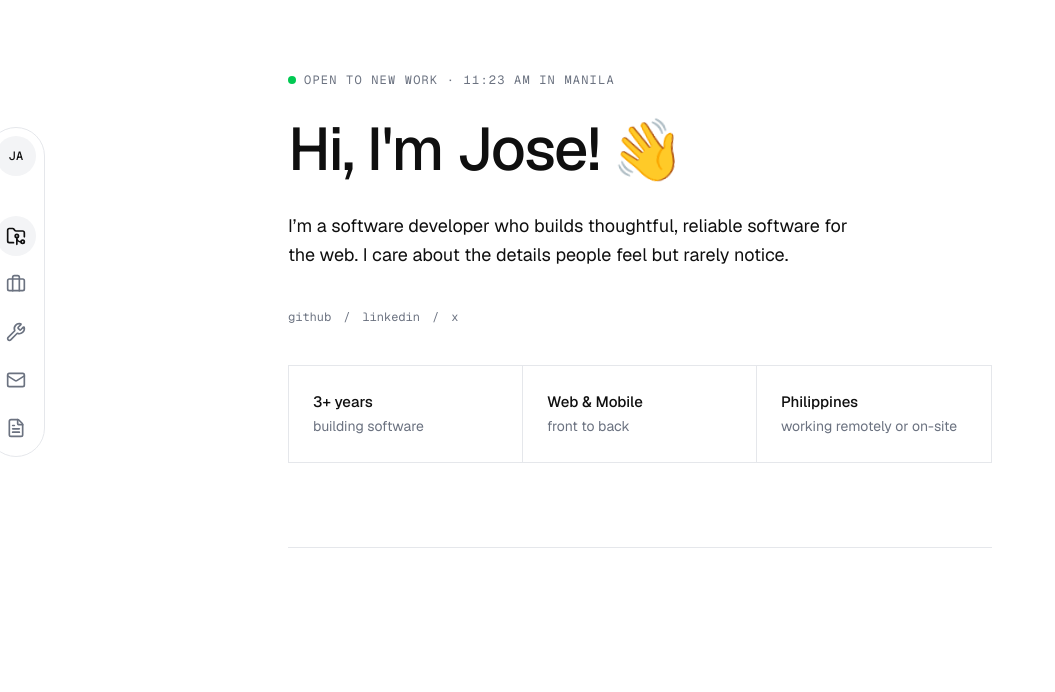
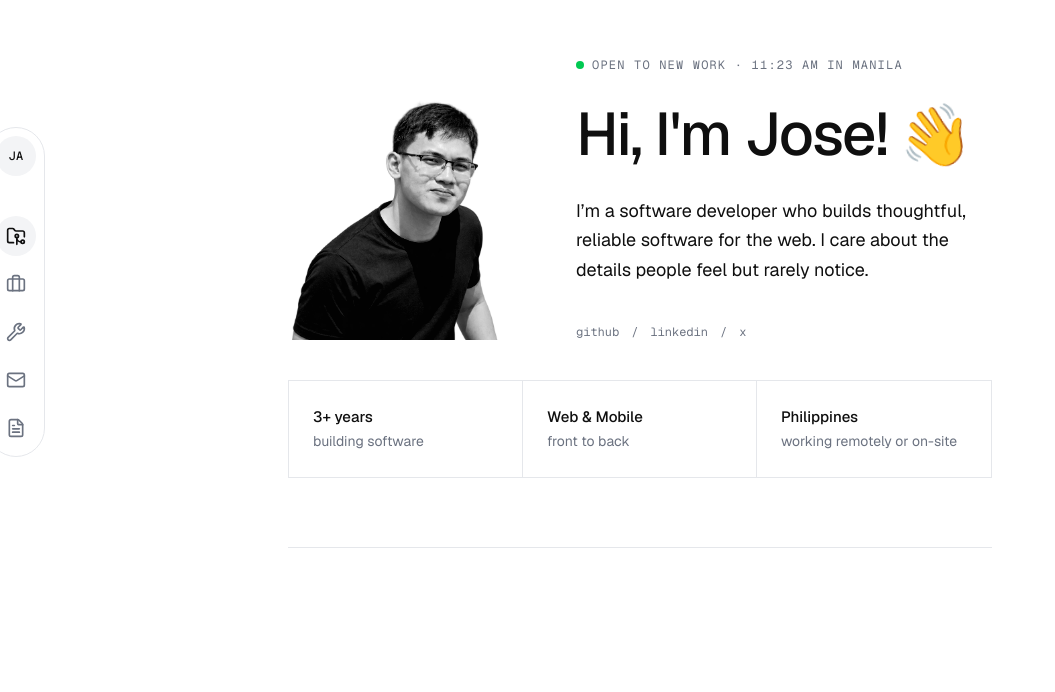
Before and after one commit to josegerryacevedo/personal-portfolio, a Next.js app: page / in a window 1280 px wide. Shown: the part 108-800 px from the top of the page, without its empty margins (0-1055 px from the left). Built offline with nearby package versions, Linux system fonts and the light colour scheme.

Commit message:
Remove unused buildout.txt and fix_footer.js files; add new profile image to public/images directory; update Hero component to include profile image with enhanced layout.

```diff
--- a/fix_footer.js
+++ /dev/null
@@ -1,28 +0,0 @@
-const fs = require("fs");
-const p = "c:/Users/joseg/OneDrive/Desktop/portfolio/src/components/Footer.tsx";
-let s = fs.readFileSync(p, "utf8");
-// add import after "use client"
-if (!s.includes('import { Reveal, RevealItem }')) {
-  s = s.replace('"use client";\n', '"use client";\n\nimport { Reveal, RevealItem } from "@/components/reveal";\n');
-}
-const oldStr = `    <footer className="w-full py-6 mt-auto">
-      <div className="mx-auto max-w-3xl flex flex-col sm:flex-row items-center justify-between gap-4 px-4 sm:px-6 md:px-8">
-        <div className="flex items-center gap-2">
-          <span className="text-xs font-mono text-muted">© {new Date().getFullYear()} Jose Gerry Acevedo</span>
-        </div>
-        <div className="flex items-center gap-4 text-xs font-mono text-muted">
-          <a href="https://github.com/josegerryacevedo" target="_blank" rel="noopener noreferrer" className="transition-colors hover:text-foreground">
-            github
-          </a>
-          <a href="https://linkedin.com/in/josegerryacevedo" target="_blank" rel="noopener noreferrer" className="transition-colors hover:text-foreground">
-            linkedin
-          </a>
-          <a href="mailto:josegerryacevedojr@gmail.com" className="transition-colors hover:text-foreground">
-            email
-          </a>
-        </div>
-      </div>
-    </footer>`;
-// We don't know exact; do simpler replacements instead
-fs.writeFileSync(p, s);
-console.log("done");
--- a/src/components/Hero.tsx
+++ b/src/components/Hero.tsx
@@ -2,6 +2,7 @@
 
 import { useEffect, useRef, useState } from "react";
 import { motion, useReducedMotion } from "motion/react";
+import Image from "next/image";
 import { SectionContainer } from "@/components/section-container";
 import { CYCLE, FLASH_END, JUMP_SPAN, START_DELAY } from "@/lib/hero-timing";
 import { BladeFlash } from "@/components/blade-flash";
@@ -63,6 +64,24 @@ return (
     >
 <div className="flex-1 flex flex-col justify-center">
         <SectionContainer className="flex flex-col gap-6">
+          <div className="grid grid-cols-1 lg:grid-cols-[240px_1fr] gap-x-12 items-end">
+            <motion.div
+              initial={prefersReducedMotion ? false : { opacity: 0, y: 12 }}
+              animate={{ opacity: 1, y: 0 }}
+              transition={{ delay: 0.25, duration: 0.6, ease: "easeOut" }}
+              className="w-40 lg:w-full mb-6 lg:mb-0"
+            >
+              <Image
+                src="/images/profile.png"
+                alt="Portrait of Jose Gerry Acevedo"
+                width={715}
+                height={715}
+                priority
+                sizes="(min-width: 1024px) 240px, 160px"
+                className="w-full h-auto grayscale contrast-125 mix-blend-multiply"
+              />
+            </motion.div>
+
               <motion.div
                 className="flex flex-col gap-6"
                 variants={containerVariants}
@@ -133,6 +152,7 @@ return (
           </motion.span>
         </motion.h1>
 
+
         <motion.p
           custom={0.25}
           variants={itemVariants}
@@ -174,6 +194,7 @@ return (
           </a>
         </motion.div>
       </motion.div>
+        </div>
 
       <motion.div
         className="mt-4 grid grid-cols-1 sm:grid-cols-3 border border-border divide-y sm:divide-y-0 sm:divide-x divide-border"
```
Also changed, not shown: buildout.txt (deleted), public/images/profile.png (added), public/profile.png (deleted). Lines whose indentation alone changed are shown as unchanged.
